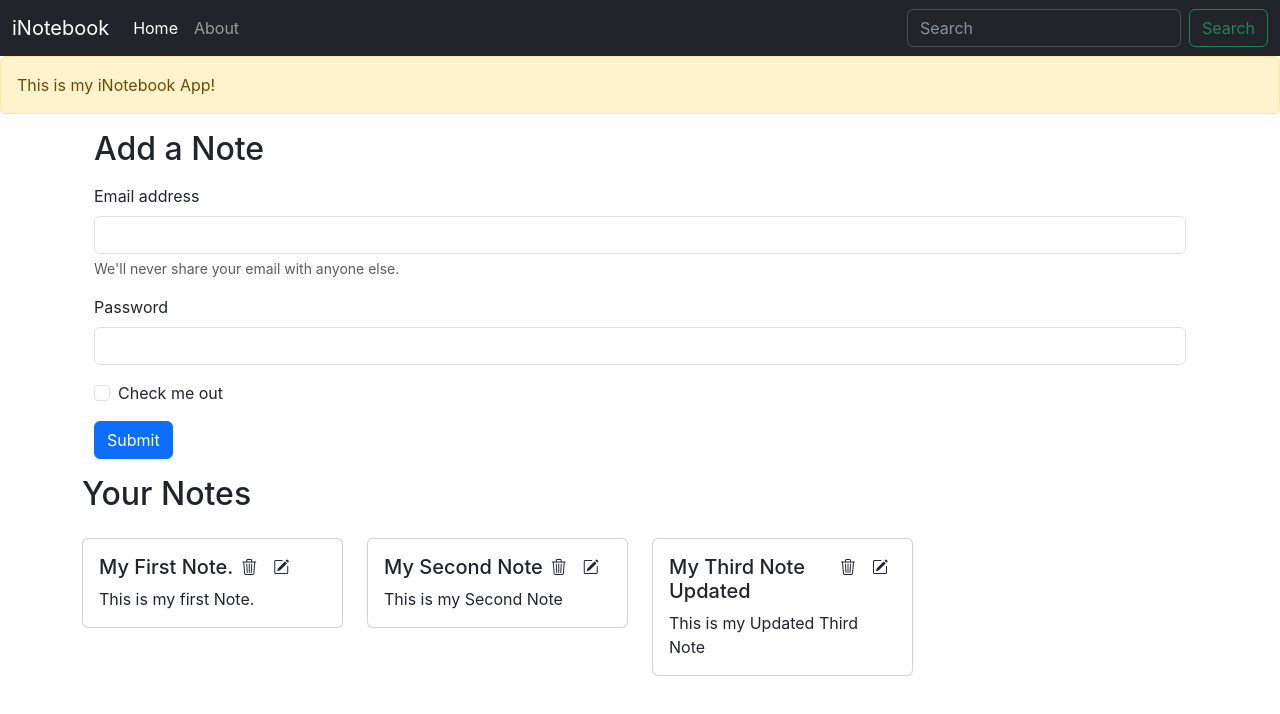
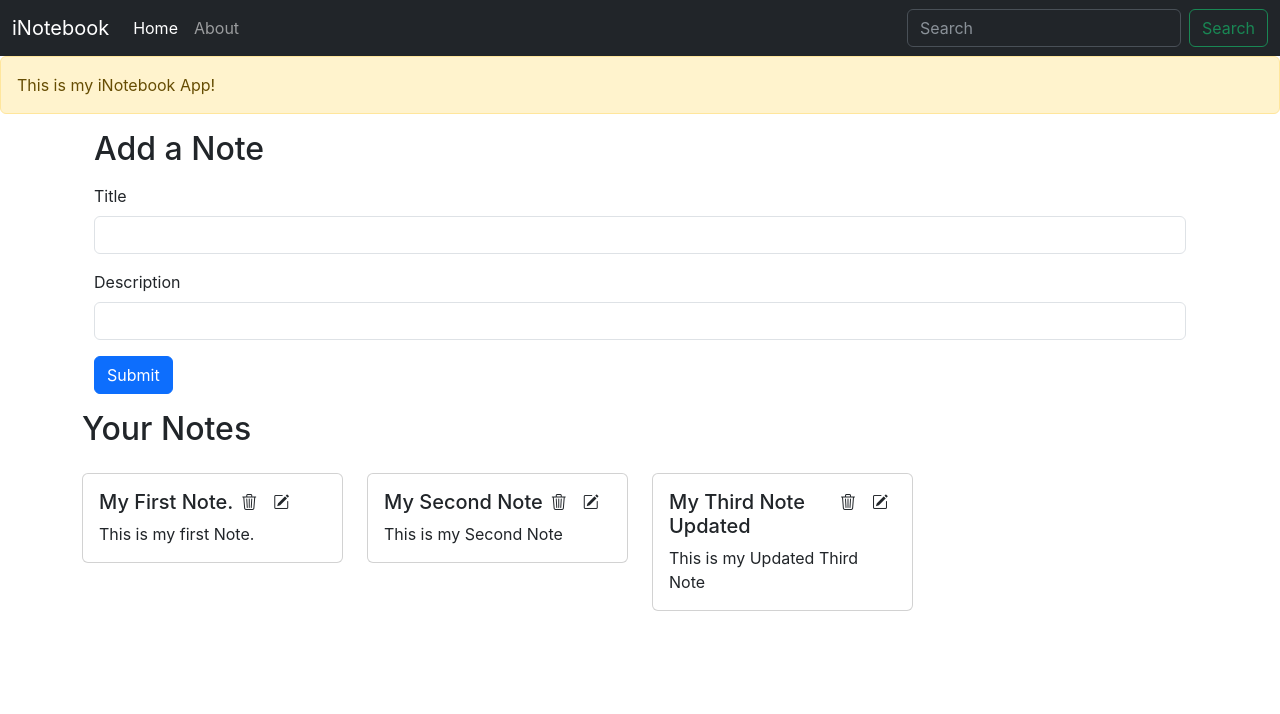
Before and after one commit to TanushreeMore/MERN-Project---inotebook, a React (Create React App) app: page / in a window 1280 px wide. Shown: the top 714 px of the page. Built offline with nearby package versions, Linux system fonts and the light colour scheme; the HTML template or start-up script is replaced by a standard one.

Commit message:
Adding AddNote component

```diff
--- /dev/null
+++ b/src/components/AddNote.js
@@ -0,0 +1,66 @@
+import React, { useContext, useState } from "react";
+import NoteContext from "../context/notes/NoteContext";
+
+const AddNote = () => {
+    const context = useContext(NoteContext);
+    const { addNote } = context;
+
+    const [note, setNote] = useState({title: "", description: "", tag: "Default"})
+
+    const handleClick = (e) => {
+        e.preventDefault();
+        addNote(note.title, note.description, note.tag)
+    }
+    const onChange = (e) => {
+        setNote({...note, [e.target.name]: e.target.value})
+    }
+  return (
+    <div>
+      <div className="container my-3">
+        <h2>Add a Note</h2>
+        <form className="my-3">
+          <div className="mb-3">
+            <label htmlFor="title" className="form-label">
+              Title
+            </label>
+            <input
+              type="text"
+              className="form-control"
+              id="title"
+              name="title"
+              aria-describedby="emailHelp"
+              onChange={onChange}
+            />
+          </div>
+          <div className="mb-3">
+            <label htmlFor="description" className="form-label">
+            Description
+            </label>
+            <input
+              type="text"
+              className="form-control"
+              id="description"
+              name="description"
+              onChange={onChange}
+            />
+          </div>
+          {/* <div className="mb-3 form-check">
+            <input
+              type="checkbox"
+              className="form-check-input"
+              id="exampleCheck1"
+            />
+            <label className="form-check-label" htmlFor="exampleCheck1">
+              Check me out
+            </label>
+          </div> */}
+          <button type="submit" className="btn btn-primary" onClick={handleClick}>
+            Submit
+          </button>
+        </form>
+      </div>
+    </div>
+  );
+};
+
+export default AddNote;
--- a/src/components/Alert.js
+++ b/src/components/Alert.js
@@ -3,7 +3,7 @@
 const Alert = (props) => {
   return (
     <div>
-      <div class="alert alert-warning" role="alert">
+      <div className="alert alert-warning" role="alert">
         {props.message}
       </div>
     </div>
--- a/src/components/Home.js
+++ b/src/components/Home.js
@@ -4,48 +4,6 @@
 const Home = () => {
   return (
     <div>
-      <div className="container my-3">
-        <h2>Add a Note</h2>
-        <form className="my-3">
-          <div className="mb-3">
-            <label htmlFor="exampleInputEmail1" className="form-label">
-              Email address
-            </label>
-            <input
-              type="email"
-              className="form-control"
-              id="exampleInputEmail1"
-              aria-describedby="emailHelp"
-            />
-            <div id="emailHelp" className="form-text">
-              We'll never share your email with anyone else.
-            </div>
-          </div>
-          <div className="mb-3">
-            <label htmlFor="exampleInputPassword1" className="form-label">
-              Password
-            </label>
-            <input
-              type="password"
-              className="form-control"
-              id="exampleInputPassword1"
-            />
-          </div>
-          <div className="mb-3 form-check">
-            <input
-              type="checkbox"
-              className="form-check-input"
-              id="exampleCheck1"
-            />
-            <label className="form-check-label" htmlFor="exampleCheck1">
-              Check me out
-            </label>
-          </div>
-          <button type="submit" className="btn btn-primary">
-            Submit
-          </button>
-        </form>
-      </div>
       <Notes/>
     </div>
   );
--- a/src/components/Notes.js
+++ b/src/components/Notes.js
@@ -1,18 +1,22 @@
-import React, { useContext } from 'react'
-import NoteContext from '../context/notes/NoteContext';
-import Noteitem from './Noteitem';
+import React, { useContext } from "react";
+import NoteContext from "../context/notes/NoteContext";
+import Noteitem from "./Noteitem";
+import AddNote from "./AddNote";
 
 const Notes = () => {
-    const context = useContext(NoteContext);
-    const {notes, setNotes} = context;
+  const context = useContext(NoteContext);
+  const { notes } = context;
   return (
-    <div className="row my-3">
-      <h2>Your Notes</h2>
-      {
-        notes.map((note)=>{ return <Noteitem key={note._id} note={note} /> ;})
-      }
-    </div>
-  )
-}
+    <>
+      <AddNote />
+      <div className="row my-3">
+        <h2>Your Notes</h2>
+        {notes.map((note) => {
+          return <Noteitem key={note._id} note={note} />;
+        })}
+      </div>
+    </>
+  );
+};
 
-export default Notes
+export default Notes;
--- a/src/context/notes/NoteState.js
+++ b/src/context/notes/NoteState.js
@@ -33,8 +33,34 @@
       ]
       const [notes, setNotes] = useState(notesInitial)
 
+    //   Add a Note
+    const addNote = (title, description, tag) => {
+        // TODO: API call
+        console.log("Adding a new note")
+        const note={
+            "_id": "648c2cc2d3a054a4eeab398d",
+            "user": "6489a4fbf0ed0a0433764391",
+            "title": title,
+            "description": description,
+            "tag": tag,
+            "date": "2023-06-16T09:34:58.266Z",
+            "__v": 0
+          };
+        setNotes(notes.concat(note))  //concat returns a new array
+    }
+
+    //   Delete a Note
+    const deleteNote = () => {
+
+    }
+
+    //   Edit a Note
+    const editNote = () => {
+
+    }
+
     return (
-        <NoteContext.Provider value={{notes, setNotes}}>
+        <NoteContext.Provider value={{notes, addNote, deleteNote, editNote}}>
             {props.children}
         </NoteContext.Provider>
     )
```
